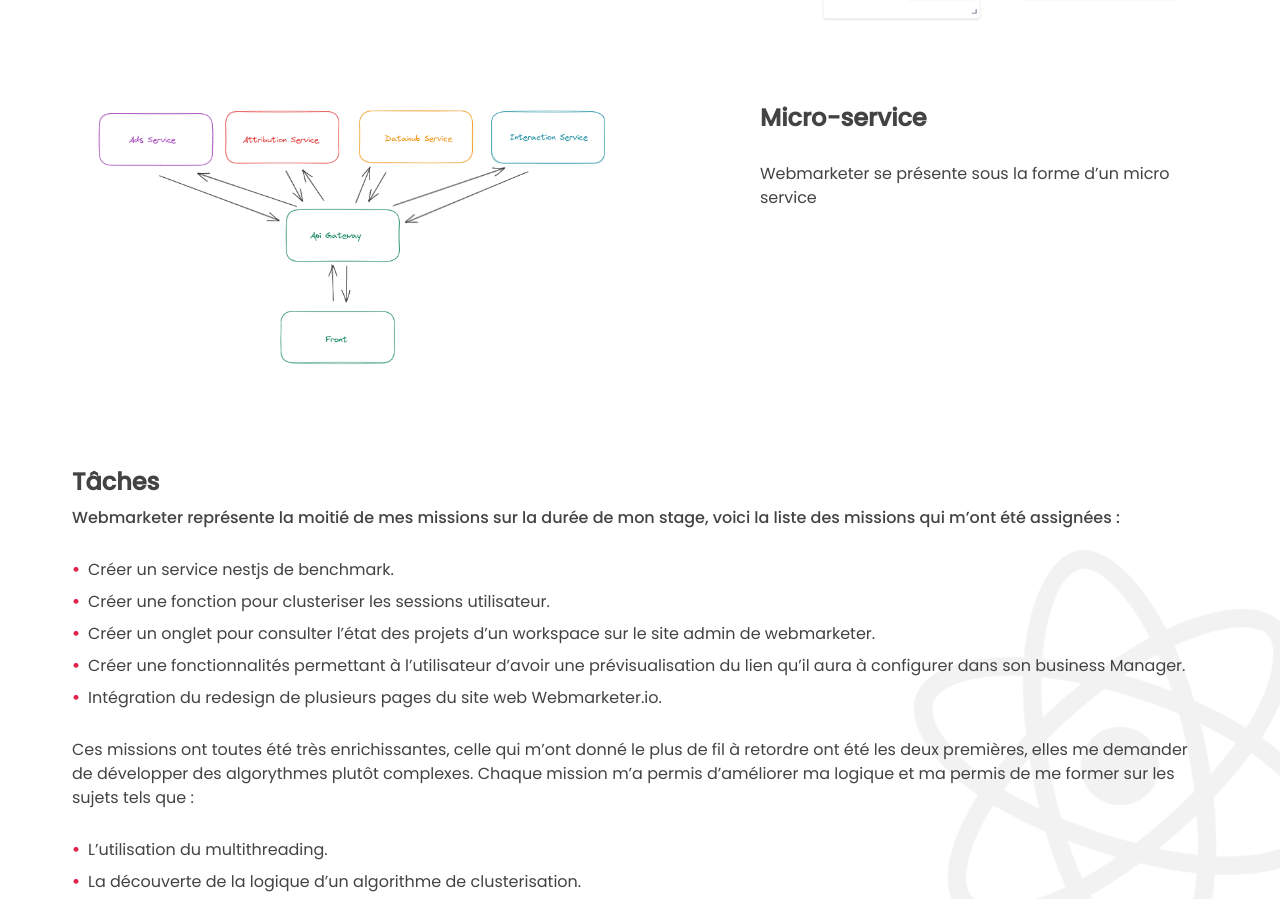
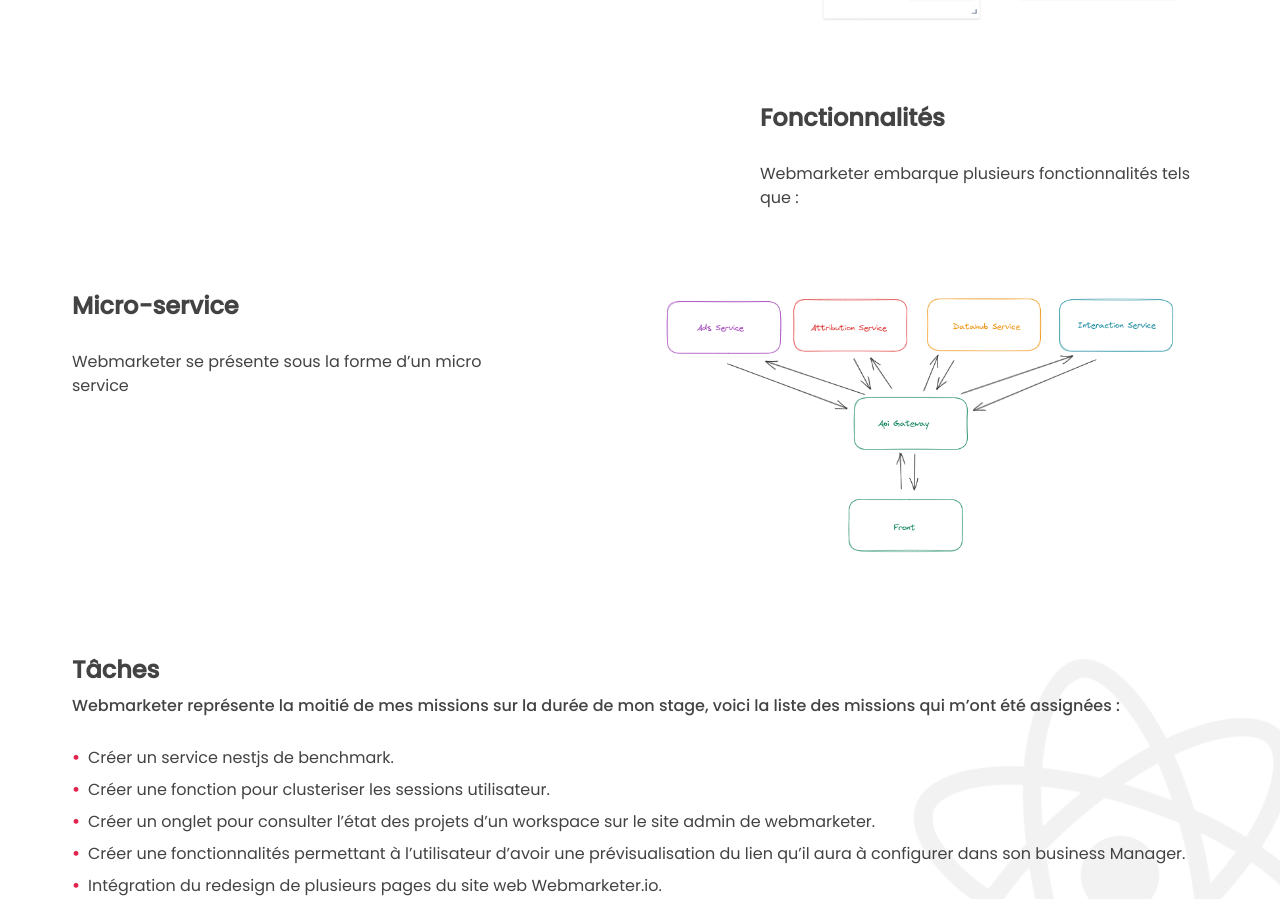
Before and after one commit to Draxx0/Yabawt-Rapport, a React (Vite) app: page / in a window 1280 px wide. Shown: the part 2397-3296 px from the top of the page. Built offline with nearby package versions, Linux system fonts and the light colour scheme.

Commit message:
:construction: Mission WIP

```diff
--- a/src/components/Missions.tsx
+++ b/src/components/Missions.tsx
@@ -41,12 +41,26 @@
 
       {mission === "webmarketer" ? (
         <>
-          <MissionRow imageUrl="/assets/images/webmarketer/webmarketer-explained.png" displayingText="left" subtitle="Webmarketer" text="Webmarketer est un produit SaaS développé depuis 2017 par l’agence Yabawt il permet d’analyser facilement ses dépenses marketing, avec Webmarketer il est possible d’analyser en détail l’ensemble de ses campagnes dans un référentiel unique & impartial." />
-          <MissionRow imageUrl="/assets/images/webmarketer/micro-service.png" displayingText="right" subtitle="Micro-service" text="Webmarketer se présente sous la forme d’un micro service" />
+          <MissionRow imageUrl="/assets/images/webmarketer/webmarketer-explained.png" displayingText="left" subtitle="Webmarketer" text="Webmarketer est un produit SaaS développé depuis 2017 par l’agence Yabawt il permet d’analyser facilement ses dépenses marketing, avec Webmarketer il est possible d’analyser en détail l’ensemble de ses campagnes dans un référentiel unique & impartial.">
+            <>
+              <p>Le service permet à son utilisateur d’analyser la rentabilité de ses canaux d’acquisitions tels qu’une campagne Google Ads, une publicité Facebook ads et bien d’autre. L’objectif de Webmarketer est de permettre aux utilisateurs d’orienter leurs dépenses vers les canaux et supports leurs offrants un réel retour sur investissement.</p>
+            </>
+          </MissionRow>
+          <MissionRow displayingText="right" subtitle="Fonctionnalités" text="Webmarketer embarque plusieurs fonctionnalités tels que :">
+            <>
+              <ul className="pl-4 my-4 flex flex-col gap-2">
+                <li className="bullet-li">La collecte de données, permettant d’agréger la totalités des données marketing de l’utilisateur dans un référentiel centralisé et impartial.</li>
+                <li className="bullet-li">L’analyse de ses campagnes marketing, permet l’analyse avec précisions de la rentabilité des campagnes menés.</li>
+                <li className="bullet-li">Les modèles d’attributions, permettant d’utiliser ou de créer de nouveau modèles d’attributions permettant de répartir l’importance de l’action menées sur le site de l’utilisateur.</li>
+                <li className="bullet-li">L’analyse de la customer journey, permet de dresser une customer journey de tous les utilisateurs de son site.</li>
+                <li className="bullet-li">La Data Visualisation, Permet de visualiser ces KPI dans des tableaux entièrement personnalisable.</li>
+              </ul>
+              <img src="/assets/images/webmarketer/Webmarketer-app.jpg" alt="" />
+            </>
+          </MissionRow>
+          <MissionRow imageUrl="/assets/images/webmarketer/micro-service.png" displayingText="left" subtitle="Micro-service" text="Webmarketer se présente sous la forme d’un micro service" />
           <MissionTasks title="Webmarketer représente la moitié de mes missions sur la durée de mon stage, voici la liste des missions qui m’ont été assignées :">
             <div className="flex flex-col gap-3 mt-3">
-
-
 
               <ul className="pl-4 my-4 flex flex-col gap-2">
                 {webmarketerMissions.map((mission, index) => (
@@ -55,7 +69,6 @@
                   </li>
                 ))}
               </ul>
-
 
               <p>Ces missions ont toutes été très enrichissantes, celle qui m’ont donné le plus de fil à retordre ont été les deux premières, elles me demander
                 de développer des algorythmes plutôt complexes. Chaque mission m’a permis d’améliorer ma logique et ma permis de me former sur les sujets tels que :</p>
```
